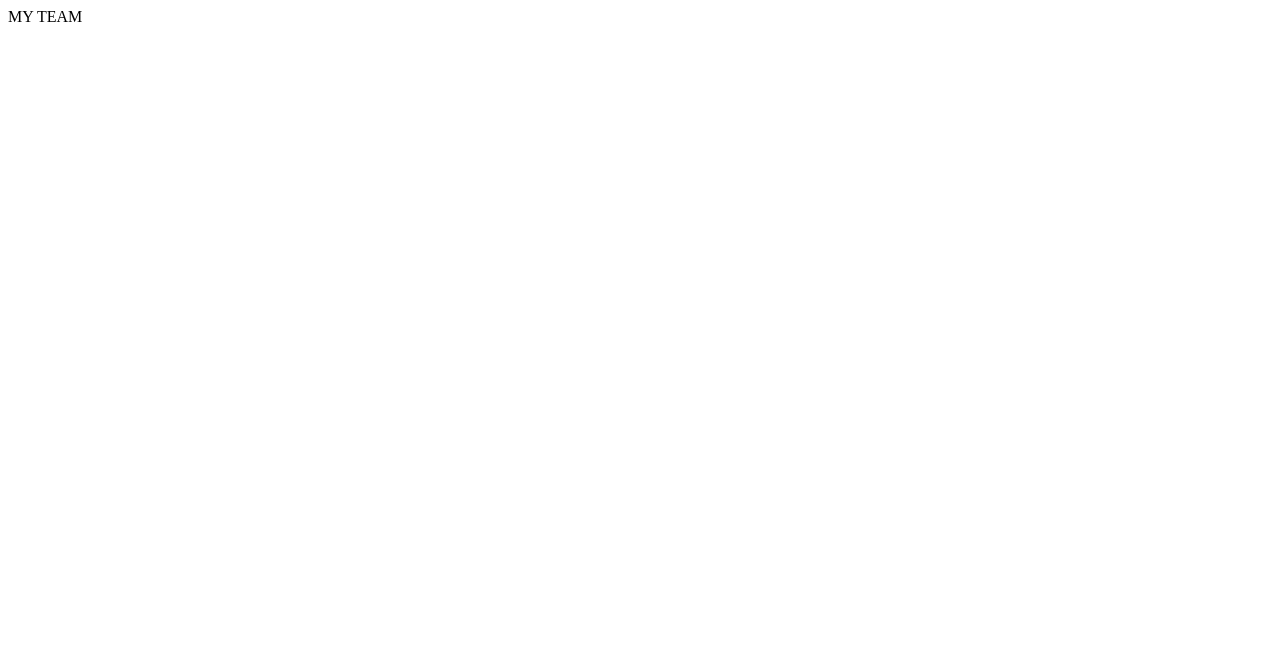
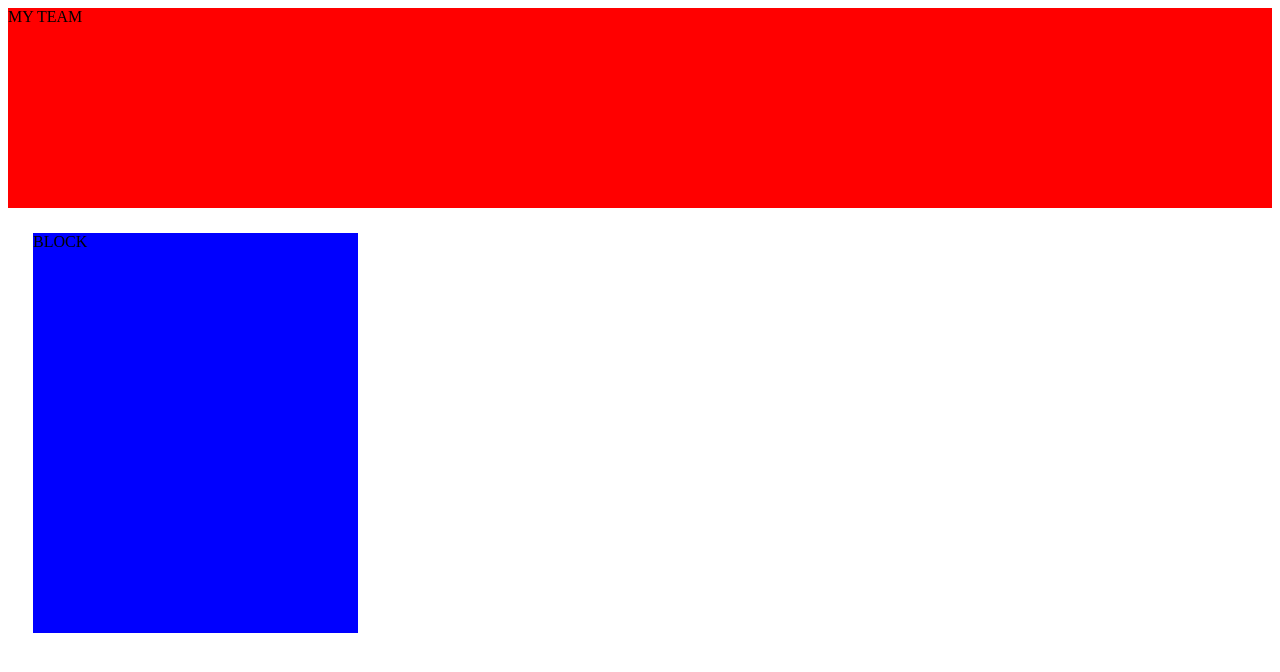
Before and after one commit to makeithappenmike/team-profile-generator, a website: page index.html in a window 1280 px wide. Drawn offline with Linux system fonts and the light colour scheme.

Commit message:
pushing to sync

```diff
--- a/assets/css/style.css
+++ b/assets/css/style.css
@@ -0,0 +1,11 @@
+nav {
+    background-color: red;
+    height: 200px;
+}
+
+.block {
+    background-color: blue;
+    width: 325px;
+    height: 400px;
+    margin: 25px;
+}
--- a/index.html
+++ b/index.html
@@ -12,7 +12,7 @@
         MY TEAM
     </nav>
     <section class="main">
-        <section class="block"></section>
+        <section class="block">BLOCK</section>
     </section>
 
 </body>
```
